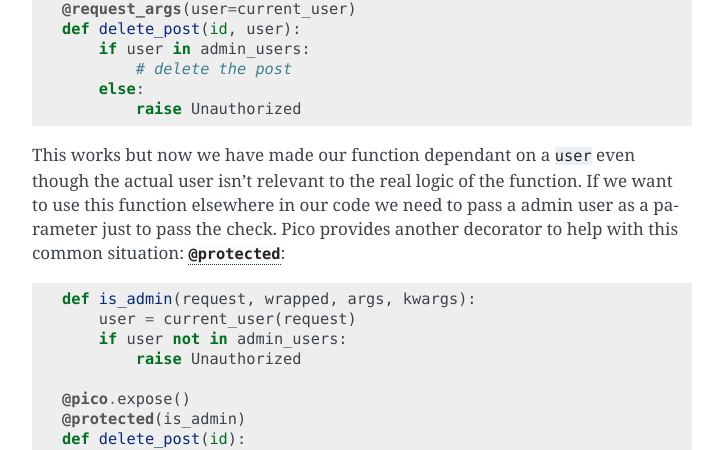
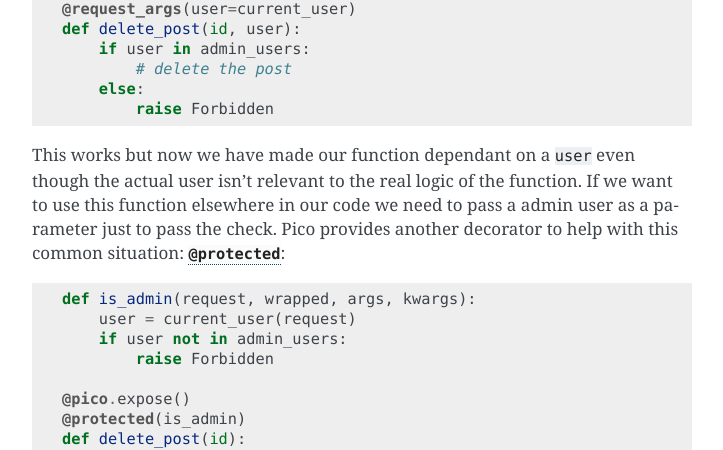
Before and after one commit to fergalwalsh/pico, a Sphinx documentation site: the page built from docs/guide/intro.rst, in a window 1280 px wide and 900 px high, scrolled down 3572 px. Shown: the part 160-610 px from the top of the window, without its empty margins (388-1111 px from the left). Built offline with Sphinx 7.4.7, drawn with Linux system fonts in a browser that asks for light colours; pages that are not in the unit, such as notebooks, are missing from menus.

Commit message:
docs: correct example to raise Forbidden instead of Unauthorized.

```diff
--- a/docs/guide/intro.rst
+++ b/docs/guide/intro.rst
@@ -118,14 +118,14 @@ We want to restrict this endpoint to `admin` users. We could do the following::
         if user in admin_users:
             # delete the post
         else:
-            raise Unauthorized
+            raise Forbidden
 
 This works but now we have made our function dependant on a ``user`` even though the actual user isn't relevant to the real logic of the function. If we want to use this function elsewhere in our code we need to pass a admin user as a parameter just to pass the check. Pico provides another decorator to help with this common situation: :py:func:`@protected <pico.decorators.protected>`::
 
     def is_admin(request, wrapped, args, kwargs):
         user = current_user(request)
         if user not in admin_users:
-            raise Unauthorized
+            raise Forbidden
 
     @pico.expose()
     @protected(is_admin)
```
